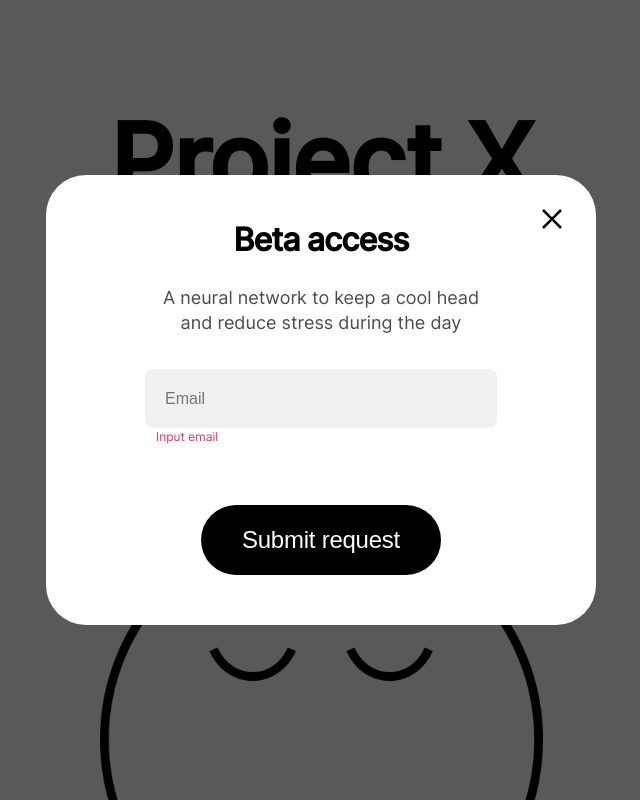
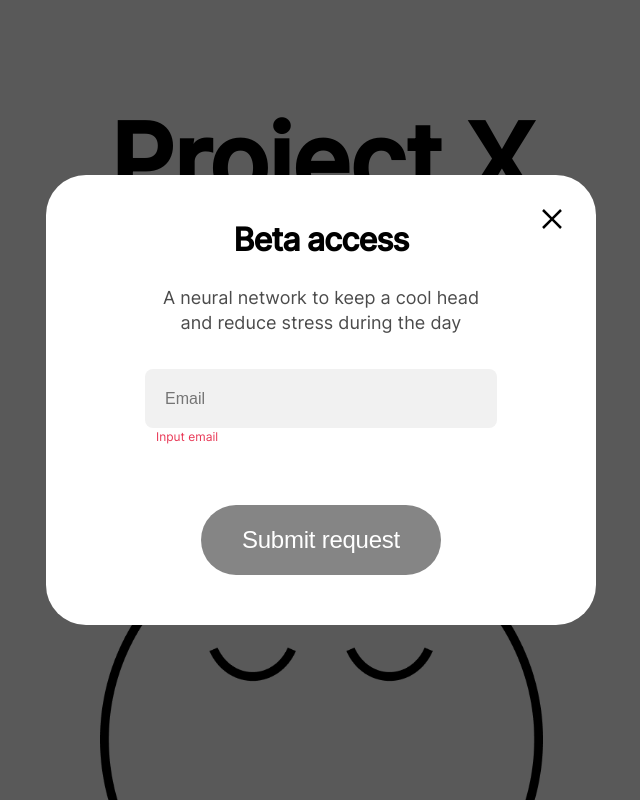
Before and after one commit to Delendik/yahht-web, a Next.js app: page / in a window 1280 px wide. Both pictures are taken after a click on the element "Try the beta". Shown: the part 755-1555 px from the top of the page, without its empty margins (319-959 px from the left). Built offline with nearby package versions, Linux system fonts and the light colour scheme.

Commit message:
add disable button

```diff
--- a/src/components/Popup/Popup.module.scss
+++ b/src/components/Popup/Popup.module.scss
@@ -88,6 +88,7 @@
 }
 
 .popup__label {
+  height: 18px;
   margin-left: 110px;
   align-self: flex-start;
   font-weight: 400;
@@ -144,6 +145,11 @@
   &:hover {
     cursor: pointer;
   }
+
+  &:disabled {
+    background: #858585;
+    cursor: auto;
+  }
 }
 
 .lassie__buttonSuccess {
--- a/src/components/Popup/Popup.tsx
+++ b/src/components/Popup/Popup.tsx
@@ -64,9 +64,21 @@ const Popup: React.FC<PopupProps> = ({ success, show, click, clickSuccess }) =>
           ></input>
           {error && <label className={styles.popup__label}>{error}</label>}
           <form action="">
-            <button type="submit" className={styles.lassie__button} onClick={handleSubmit}>
-              Submit request
-            </button>
+            {!valid && (
+              <button
+                type="submit"
+                className={styles.lassie__button}
+                onClick={handleSubmit}
+                disabled
+              >
+                Submit request
+              </button>
+            )}
+            {valid && (
+              <button type="submit" className={styles.lassie__button} onClick={handleSubmit}>
+                Submit request
+              </button>
+            )}
           </form>
           <button type="button" onClick={click}>
             <img
```
